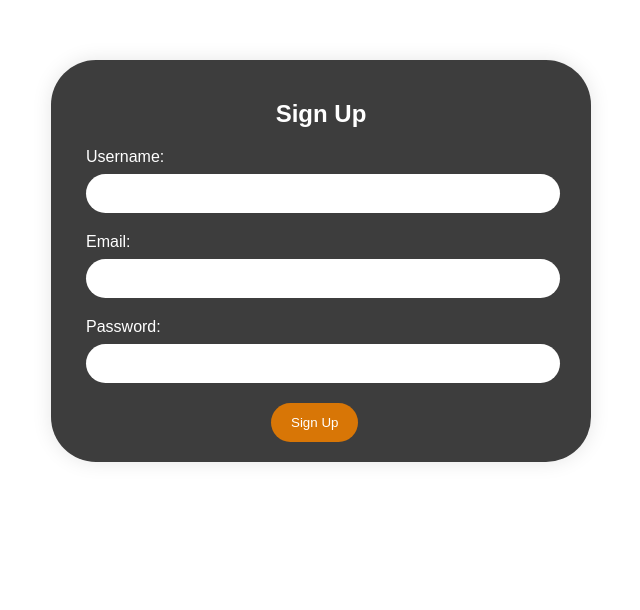
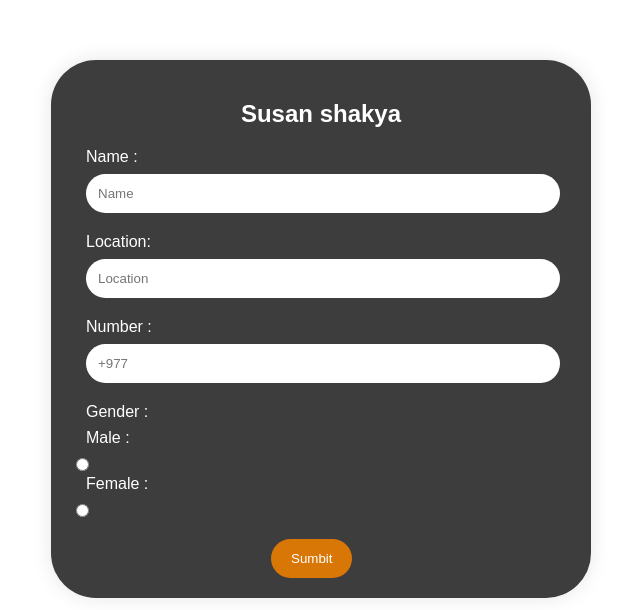
Before and after one commit to susannsno6/form.html, a plain HTML site: page index.html in a window 1280 px wide. Shown: the part 190-800 px from the top of the page, without its empty margins (319-959 px from the left). Drawn offline with Linux system fonts and the light colour scheme.

Commit message:
Update index.html

```diff
--- a/index.html
+++ b/index.html
@@ -9,15 +9,23 @@
 </head>
 <body>
 
-    <form onsubmit="sendEmail(); reset(); return false;">
-        <h2 align="center">Sign Up</h2>
-        <label for="username">Username:</label>
-        <input type="text" id="username" name="username" required>
-        <label for="email">Email:</label>
-        <input type="email" id="email" name="email" required>
-        <label for="password">Password:</label>
-        <input type="password" id="password" name="password" required>
-        <button type="submit">Sign Up</button>
+  <form onsubmit="sendEmail(); reset(); return false;">
+        <h2 align="center">Susan shakya </h2>
+        <label for="">Name :</label>
+        <input type="text" id="text" name="username" placeholder="Name" required>
+        <label >Location:</label>
+     <input type="text" name="text" id="text" placeholder="Location" required>
+        <label for="text">Number :</label>
+        <input type="text" id="text" name="text" required placeholder="+977">
+        <div class="gender">
+          <label for="">Gender :</label>
+          <label for="">Male :</label>
+          <input type="radio" name="male" id="male" value="1"  required>
+          <label for="">Female :</label>
+          <input type="radio" name="male" id="male" value="1" required >
+        </div>
+       <br>
+        <button type="submit">Sumbit</button>
       </form>
       <div class="js">
         <script src=" https://smtpjs.com/v3/smtp.js"></script>
```
